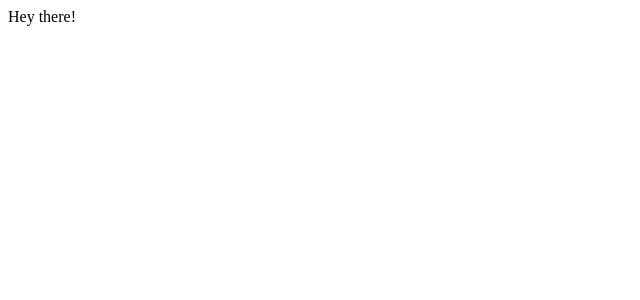
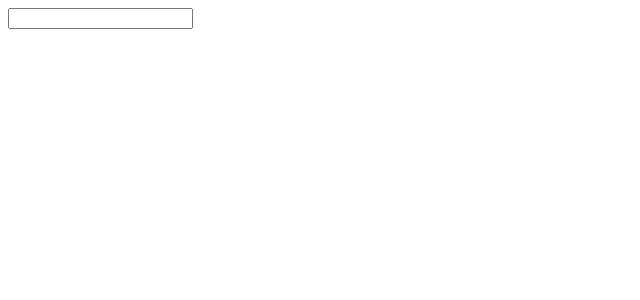
Before and after one commit to NickBwalley/ReactJS, a React (Create React App) app in the folder handling_user_events_outputs/: page / in a window 1280 px wide. Shown: the top 300 px of the page, without its empty margins (0-640 px from the left). Built offline with nearby package versions, Linux system fonts and the light colour scheme.

Commit message:
user events

```diff
--- a/handling_user_events_outputs/src/components/App.js
+++ b/handling_user_events_outputs/src/components/App.js
@@ -1,7 +1,12 @@
 import React from "react";
+import SearchBar from "./SearchBar";
 
 const App = () => {
-  return <div>Hey there!</div>;
+  return (
+    <div>
+      <SearchBar />
+    </div>
+  );
 };
 
 export default App;
--- /dev/null
+++ b/handling_user_events_outputs/src/components/SearchBar.js
@@ -0,0 +1,15 @@
+import React from "react";
+
+class SearchBar extends React.Component {
+  render() {
+    return (
+      <div>
+        <form>
+          <input type="text" />
+        </form>
+      </div>
+    );
+  }
+}
+
+export default SearchBar;
```
